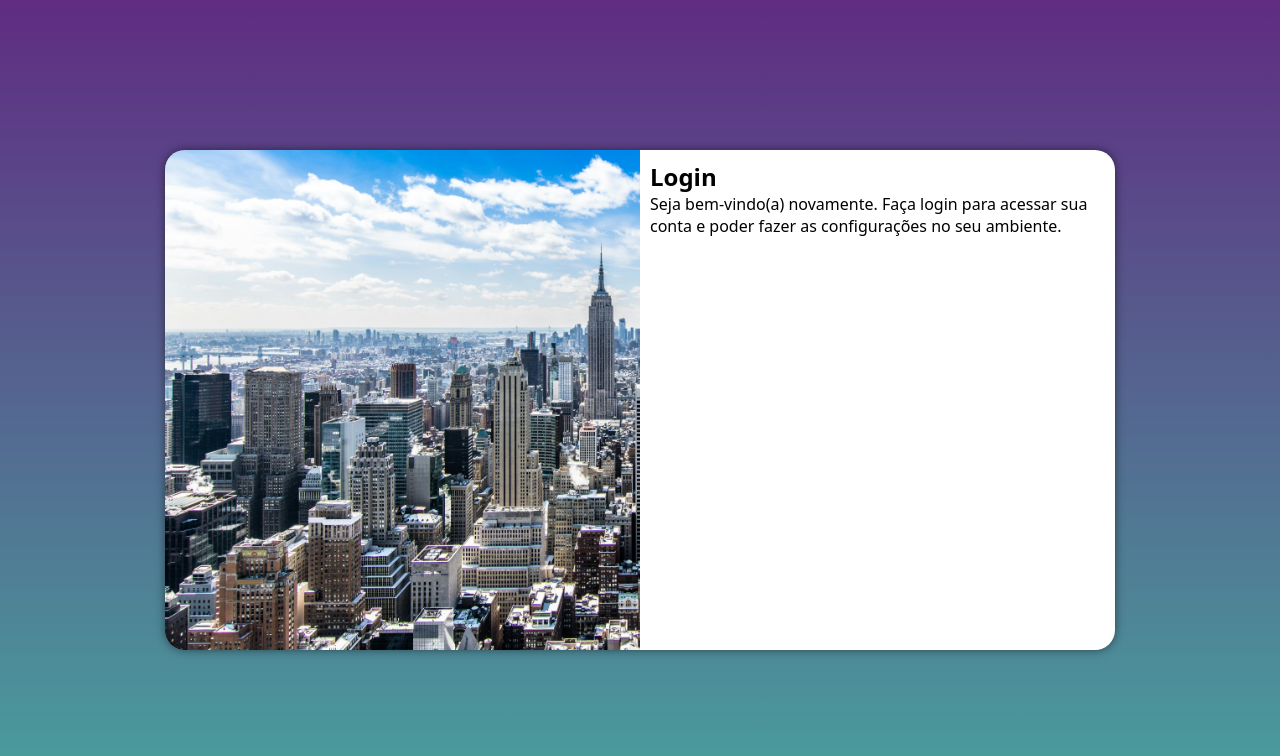
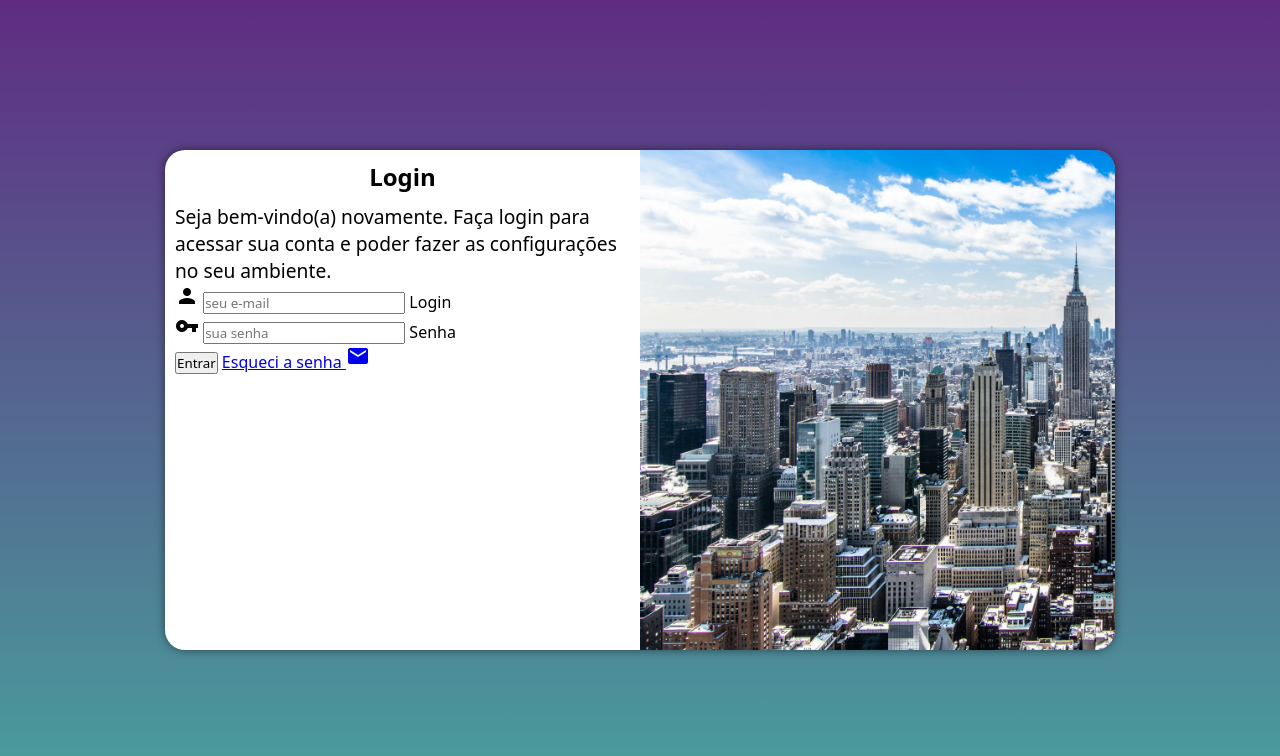
Before and after one commit to DevGatti/projeto-login, a plain HTML site: page index.html in a window 1280 px wide. Drawn offline with Linux system fonts and the light colour scheme.

Commit message:
atualizei

```diff
--- a/estilos/media-query.css
+++ b/estilos/media-query.css
@@ -22,6 +22,10 @@
         float: right;
         width: 65%;
     }
+
+    div#formulario>p {
+        font-size: 1em;
+    }
 }
 
 @media screen and (min-width: 992px) {
@@ -36,14 +40,17 @@
     }
 
     section#login>div#imagem {
-        float: left;
+        float: right;
         width: 50%;
         height: 100%;
     }
 
     section#login>div#formulario {
-        float: right;
+        float: left;
         width: 50%;
     }
 
+    div#formulario>p {
+        font-size: 1.2em;
+    }
 }
--- a/estilos/style.css
+++ b/estilos/style.css
@@ -6,14 +6,15 @@
     Lilás: #5f2c82
 */
 
-*{
+* {
     font-family: system-ui, -apple-system, BlinkMacSystemFont, 'Segoe UI', Roboto, Oxygen, Ubuntu, Cantarell, 'Open Sans', 'Helvetica Neue', sans-serif;
     margin: 0px;
     padding: 0px;
     box-sizing: border-box;
 }
 
-body, html {
+body,
+html {
     background-color: #5f2c82;
     height: 100vh;
     width: 100vw;
@@ -39,7 +40,7 @@ section#login {
     box-shadow: 0px 0px 10px rgba(0, 0, 0, 0.500);
 }
 
-section#login> div#imagem {
+section#login>div#imagem {
     display: block;
 
     background: #5f2c82 url(../imagens/cidade.jpg);
@@ -52,7 +53,16 @@ section#login> div#imagem {
     transition-timing-function: ease;
 }
 
-section#login > div#formulario {
+section#login>div#formulario {
     display: block;
     padding: 10px;
 }
+
+div#formulario>h1 {
+    text-align: center;
+    margin-bottom: 10px;
+}
+
+div#formulario>p{
+    font-size: 0.8em;
+}
--- a/index.html
+++ b/index.html
@@ -7,6 +7,8 @@
     <title>Tela de Login</title>
     <link rel="stylesheet" href="estilos/style.css">
     <link rel="stylesheet" href="estilos/media-query.css">
+   <link href="https://fonts.googleapis.com/icon?family=Material+Icons" rel="stylesheet">
+
 </head>
 
 <body>
@@ -19,9 +21,25 @@
 
             <div id="formulario">
                 <h1>Login</h1>
-                <p>Seja bem-vindo(a) novamente. Faça login para acessar sua conta e poder fazer as configurações no seu ambiente.</p>
+                <p>Seja bem-vindo(a) novamente. Faça login para acessar sua conta e poder fazer as configurações no seu
+                    ambiente.</p>
 
-                <form action="login.php" method="post">
+                <form action="login.php" method="post" autocomplete="on">
+                    <div class="campo"> <!--LOGIN-->
+                        <i class="material-icons">person</i>
+                        <input type="email" name="login" id="ilogin" placeholder="seu e-mail" autocomplete="email" required maxlength="30">
+                        <label for="ilogin">Login</label>
+                    </div>
+                    <div class="campo"> <!--SENHA-->
+                        <i class="material-icons">vpn_key</i>
+                        <input type="password" name="senha" id="isenha" placeholder="sua senha" autocomplete="current-password" required minlength="8" maxlength="20">
+                        <label for="isenha">Senha</label>
+                    </div>
+
+                    <input type="submit" value="Entrar">
+                    <a href="esqueci.html">
+                        Esqueci a senha <i class="material-icons">mail</i>
+                    </a>
 
                 </form>
             </div>
```
